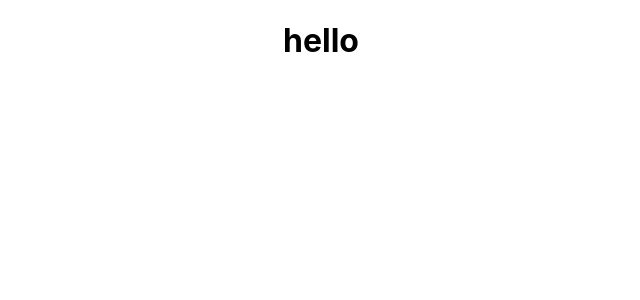
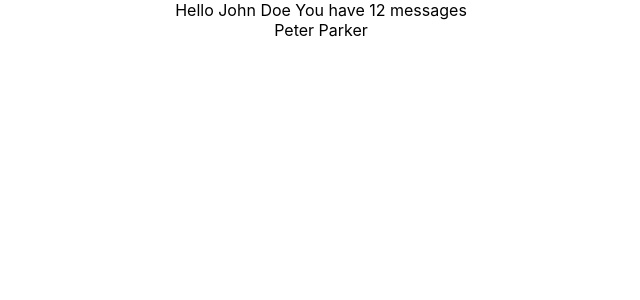
Before and after one commit to Alex-tq/react-typescript-demo, a React (Create React App) app: page / in a window 1280 px wide. Shown: the top 300 px of the page, without its empty margins (319-959 px from the left). Built offline with nearby package versions, Linux system fonts and the light colour scheme.

Commit message:
Create custom types of expected props params

```diff
--- a/src/App.tsx
+++ b/src/App.tsx
@@ -1,9 +1,17 @@
 import "./App.css";
+import Greet from "./components/Greet";
+import Person from "./components/Person";
 
 function App() {
+  const personName = {
+    firstName: "Peter",
+    lastName: "Parker",
+  };
+
   return (
     <div className="App">
-      <h1>hello</h1>
+      <Greet isLoggedIn={true} name="John Doe" messageCount={12} />
+      <Person name={personName} />
     </div>
   );
 }
--- /dev/null
+++ b/src/components/Greet.tsx
@@ -0,0 +1,20 @@
+import React from "react";
+
+//Defines a type of the expected props params
+type GreetProps = {
+  name: string;
+  messageCount: number;
+  isLoggedIn: boolean;
+};
+
+function Greet(props: GreetProps) {
+  return (
+    <div>
+      {props.isLoggedIn
+        ? `Hello ${props.name} You have ${props.messageCount} messages`
+        : `Welcome!`}
+    </div>
+  );
+}
+
+export default Greet;
--- /dev/null
+++ b/src/components/Person.tsx
@@ -0,0 +1,14 @@
+import React from "react";
+
+type personProps = {
+  name: {
+    firstName: string;
+    lastName: string;
+  };
+};
+
+function Person({ name }: personProps) {
+  return <div>{`${name.firstName} ${name.lastName}`}</div>;
+}
+
+export default Person;
--- a/src/index.tsx
+++ b/src/index.tsx
@@ -1,17 +1,15 @@
-import React from 'react';
-import ReactDOM from 'react-dom';
-import './index.css';
-import App from './App';
-import reportWebVitals from './reportWebVitals';
+import React from "react";
+import ReactDOM from "react-dom";
+import "./index.css";
+import App from "./App";
 
 ReactDOM.render(
   <React.StrictMode>
     <App />
   </React.StrictMode>,
-  document.getElementById('root')
+  document.getElementById("root")
 );
 
 // If you want to start measuring performance in your app, pass a function
 // to log results (for example: reportWebVitals(console.log))
 // or send to an analytics endpoint. Learn more: https://bit.ly/CRA-vitals
-reportWebVitals();
```
